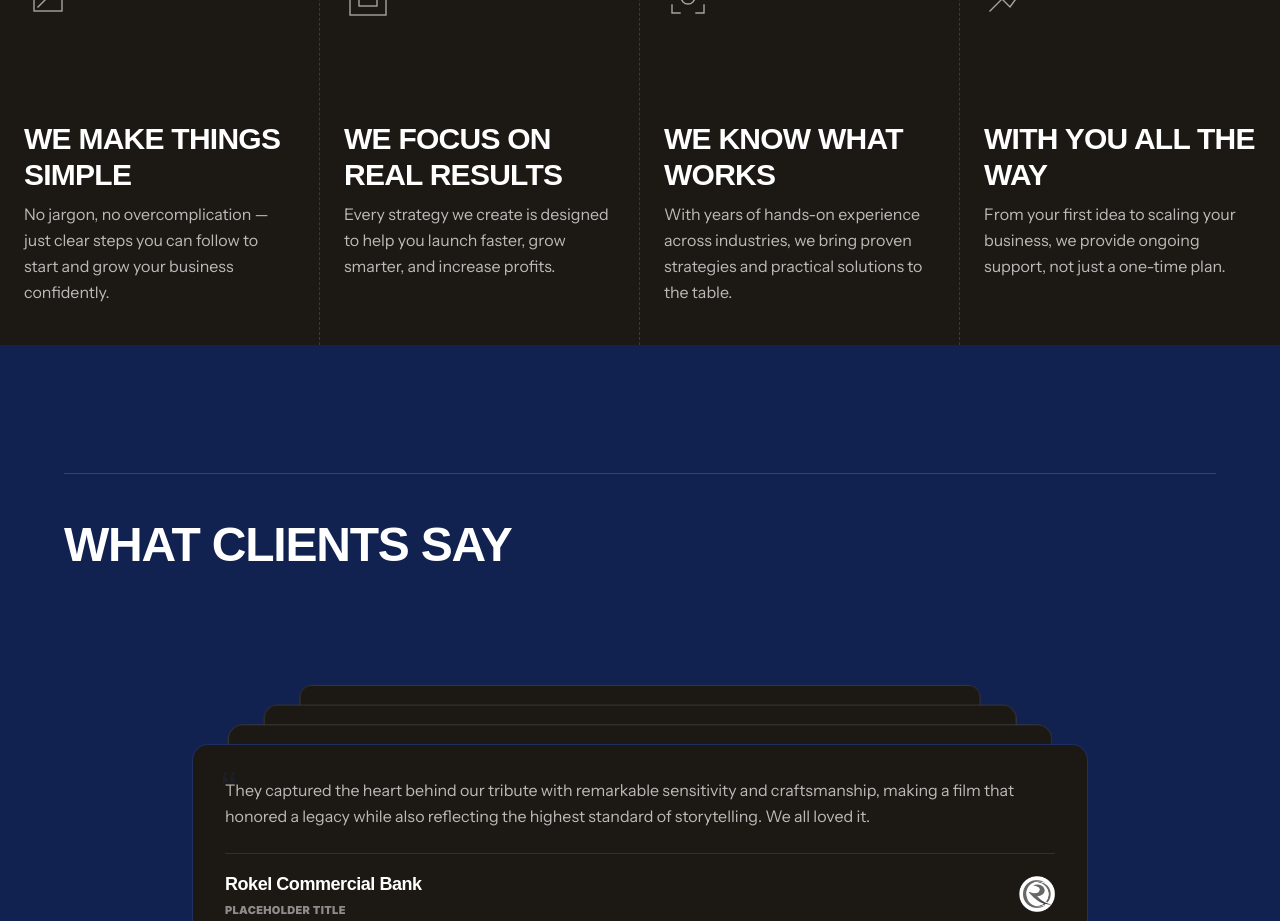
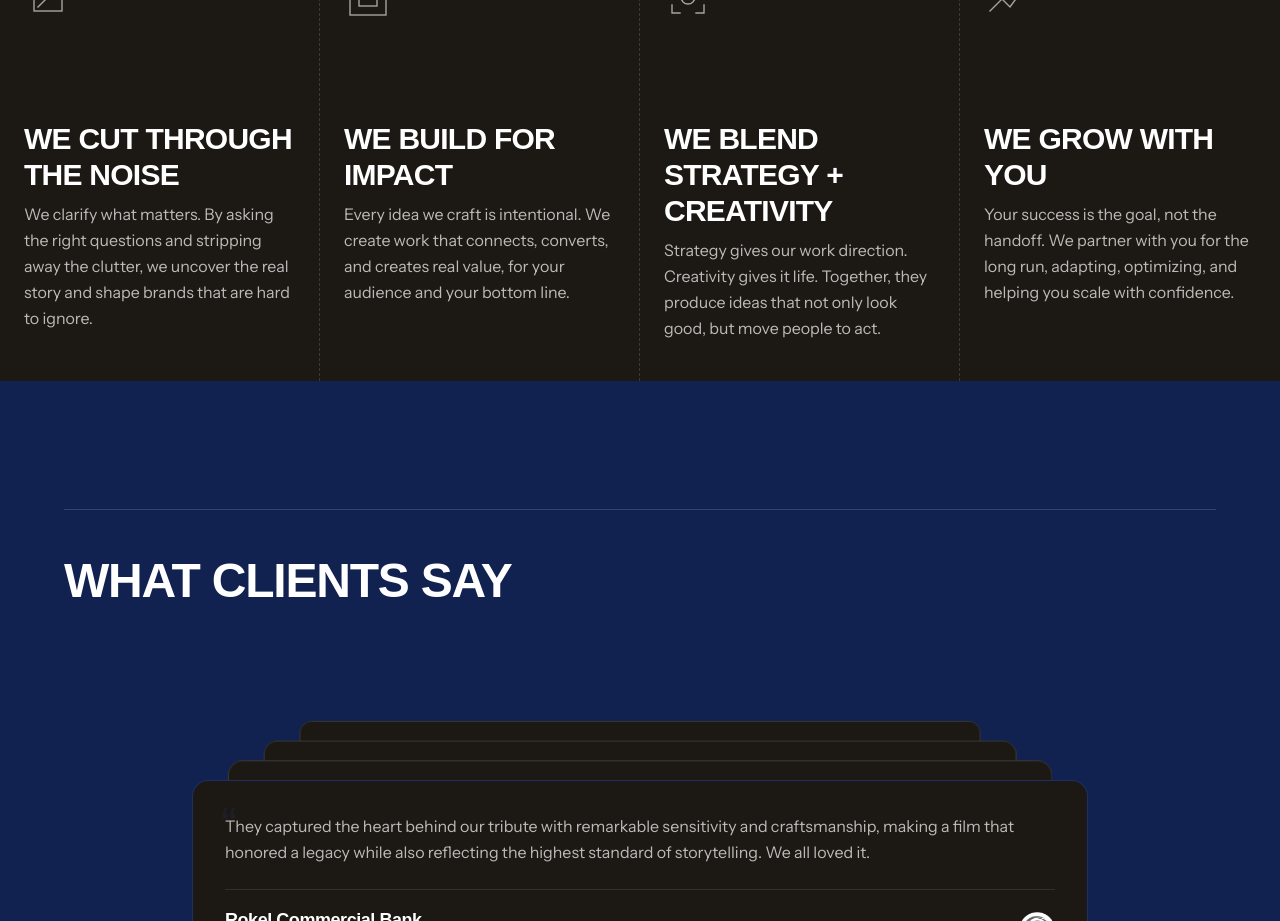
Before and after one commit to kensawawe/mediafoundrysl, a Next.js app: page / in a window 1280 px wide. Shown: the part 4500-5421 px from the top of the page. Built offline with nearby package versions, Linux system fonts and the light colour scheme; a web font is replaced by a local one.

Commit message:
Rewrite Roadblocks feature copy
Swaps the four feature titles/descriptions for new copy, keeping the
existing icon order.

```diff
--- a/components/home/Roadblocks.tsx
+++ b/components/home/Roadblocks.tsx
@@ -142,27 +142,27 @@ function SupportIcon({ className }: { className?: string }) {
 const features = [
   {
     description:
-      "No jargon, no overcomplication — just clear steps you can follow to start and grow your business confidently.",
+      "We clarify what matters. By asking the right questions and stripping away the clutter, we uncover the real story and shape brands that are hard to ignore.",
     Icon: SimplicityIcon,
-    title: "We make things simple",
+    title: "We cut through the noise",
   },
   {
     description:
-      "Every strategy we create is designed to help you launch faster, grow smarter, and increase profits.",
+      "Every idea we craft is intentional. We create work that connects, converts, and creates real value, for your audience and your bottom line.",
     Icon: ResultsIcon,
-    title: "We focus on real results",
+    title: "We build for impact",
   },
   {
     description:
-      "With years of hands-on experience across industries, we bring proven strategies and practical solutions to the table.",
+      "Strategy gives our work direction. Creativity gives it life. Together, they produce ideas that not only look good, but move people to act.",
     Icon: ExpertiseIcon,
-    title: "We know what works",
+    title: "We blend strategy + creativity",
   },
   {
     description:
-      "From your first idea to scaling your business, we provide ongoing support, not just a one-time plan.",
+      "Your success is the goal, not the handoff. We partner with you for the long run, adapting, optimizing, and helping you scale with confidence.",
     Icon: SupportIcon,
-    title: "With you all the way",
+    title: "We grow with you",
   },
 ];
 
```
